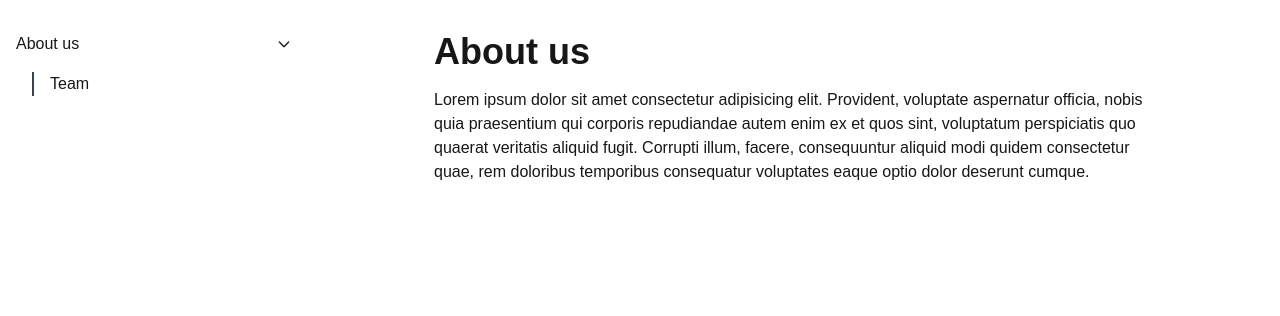
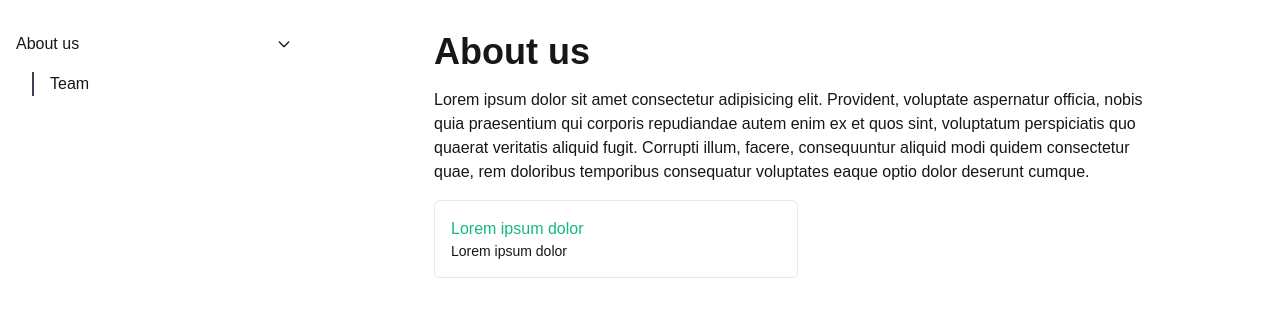
Before and after one commit to norkang-solutions/docexchange, a Next.js app: page /en/about/about-us in a window 1280 px wide. Shown: the top 316 px of the page. Built offline with nearby package versions, Linux system fonts and the light colour scheme.

Commit message:
add text description cards

```diff
--- a/app/(routes)/[lang]/about/about-template.tsx
+++ b/app/(routes)/[lang]/about/about-template.tsx
@@ -1,15 +1,37 @@
+import TextDescriptionCard from "@/app/_components/text-description-card";
 import { ReactNode } from "react";
+
+type Card = {
+    title: string;
+    description: string;
+    link: string;
+};
 
 type AboutTemplateProps = {
     title: string;
+    cards?: Card[];
     children: ReactNode;
 };
 
-export default function AboutTemplate({ title, children }: AboutTemplateProps) {
+export default function AboutTemplate({
+    title,
+    cards = [],
+    children,
+}: AboutTemplateProps) {
     return (
         <div className="flex flex-col gap-4 px-4 w-full max-w-3xl mx-auto">
             <h1 className="text-2xl md:text-4xl font-semibold  ">{title}</h1>
             <div className="text-md">{children}</div>
+            <div className="grid grid-cols-1 md:grid-cols-2 gap-2">
+                {cards.map(card => (
+                    <TextDescriptionCard
+                        key={card.link}
+                        title={card.title}
+                        description={card.description}
+                        link={card.link}
+                    />
+                ))}
+            </div>
         </div>
     );
 }
--- a/app/(routes)/[lang]/about/about-us/page.tsx
+++ b/app/(routes)/[lang]/about/about-us/page.tsx
@@ -1,3 +1,4 @@
+import { ROUTES } from "@/app/_constants/routes";
 import { LangParams } from "@/app/_utils/types";
 import { getDictionary } from "@/app/dictionaries";
 import AboutTemplate from "../about-template";
@@ -6,7 +7,16 @@ export default function About({ params: { lang } }: LangParams) {
     const dict = getDictionary(lang);
 
     return (
-        <AboutTemplate title={dict.about_us}>
+        <AboutTemplate
+            cards={[
+                {
+                    title: "Lorem ipsum dolor",
+                    description: "Lorem ipsum dolor",
+                    link: ROUTES.ABOUT_TEAM,
+                },
+            ]}
+            title={dict.about_us}
+        >
             Lorem ipsum dolor sit amet consectetur adipisicing elit. Provident,
             voluptate aspernatur officia, nobis quia praesentium qui corporis
             repudiandae autem enim ex et quos sint, voluptatum perspiciatis quo
--- /dev/null
+++ b/app/_components/text-description-card.tsx
@@ -0,0 +1,22 @@
+import Link from "next/link";
+
+type TextDescriptionCardProps = {
+    title: string;
+    description: string;
+    link: string;
+};
+export default function TextDescriptionCard({
+    title,
+    description,
+    link,
+}: TextDescriptionCardProps) {
+    return (
+        <Link
+            href={link}
+            className="gap-2 text-md font-medium border border-gray-200 rounded-md p-4 col-span-2 md:col-span-1 hover:bg-gray-100"
+        >
+            <h4 className="text-emerald-500">{title}</h4>
+            <p className="text-sm font-normal">{description}</p>
+        </Link>
+    );
+}
```
